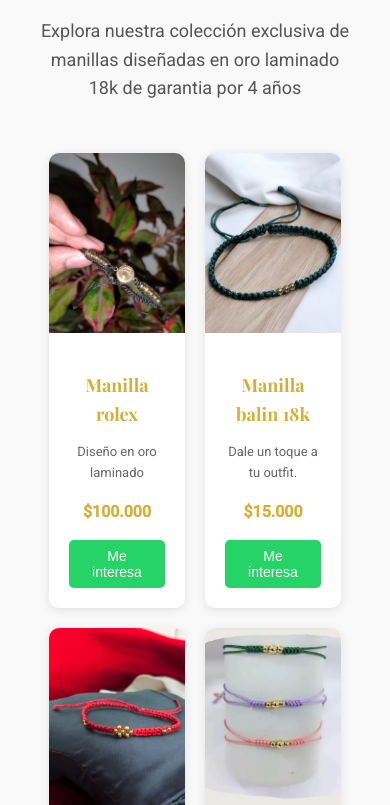
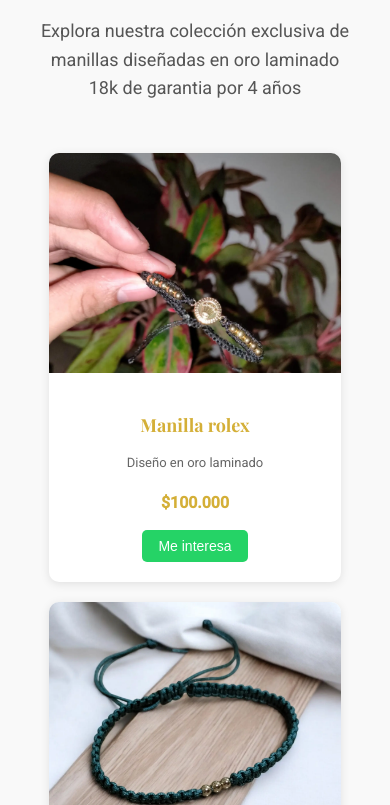
Before and after one commit to Torri-luxe/Torriluxe.shop, a plain HTML site: page index1.html in a window 390 px wide. Shown: the part 293-1098 px from the top of the page. Drawn offline with nearby package versions, Linux system fonts and the light colour scheme.

Commit message:
Add files via upload

```diff
--- a/style1.css
+++ b/style1.css
@@ -101,7 +101,8 @@ header {
 
 .product-grid {
     display: grid;
-    grid-template-columns: repeat(auto-fit, minmax(250px, 1fr));
+    grid-template-columns: repeat(auto-fit, minmax(280px, 1fr));
+    /* Tarjetas más grandes */
     gap: 20px;
     justify-content: center;
 }
@@ -121,7 +122,8 @@ header {
 
 .product-image {
     width: 100%;
-    height: 250px;
+    height: 300px;
+    /* Imágenes más grandes */
     overflow: hidden;
 }
 
@@ -227,68 +229,58 @@ footer p {
     }
 
     .product-grid {
-        grid-template-columns: repeat(2, 1fr);
-        /* Dos tarjetas por fila */
+        grid-template-columns: repeat(auto-fit, minmax(200px, 1fr));
         padding: 20px 5%;
     }
 
     .product-image {
-        height: 200px;
-        /* Aumentar la altura de la imagen */
+        height: 250px;
+        /* Imágenes más grandes en móviles */
     }
 
     .product-info h3 {
         font-size: 20px;
-        /* Aumentar el tamaño del título */
     }
 
     .product-info p {
         font-size: 14px;
-        /* Aumentar el tamaño de la descripción */
     }
 
     .product-info .price {
         font-size: 18px;
-        /* Aumentar el tamaño del precio */
     }
 
     .whatsapp-button {
         padding: 10px 20px;
-        /* Aumentar el tamaño del botón */
         font-size: 16px;
     }
 }
 
 @media (max-width: 480px) {
     .product-grid {
-        grid-template-columns: repeat(2, 1fr);
-        /* Dos tarjetas por fila */
+        grid-template-columns: repeat(auto-fit, minmax(180px, 1fr));
         padding: 20px 10px;
     }
 
     .product-image {
-        height: 180px;
-        /* Aumentar la altura de la imagen */
+        height: 220px;
+        /* Imágenes más grandes en móviles pequeños */
     }
 
     .product-info h3 {
         font-size: 18px;
-        /* Aumentar el tamaño del título */
     }
 
     .product-info p {
         font-size: 13px;
-        /* Aumentar el tamaño de la descripción */
     }
 
     .product-info .price {
         font-size: 16px;
-        /* Aumentar el tamaño del precio */
     }
 
     .whatsapp-button {
         padding: 8px 16px;
-        /* Aumentar el tamaño del botón */
         font-size: 14px;
     }
 }
```
